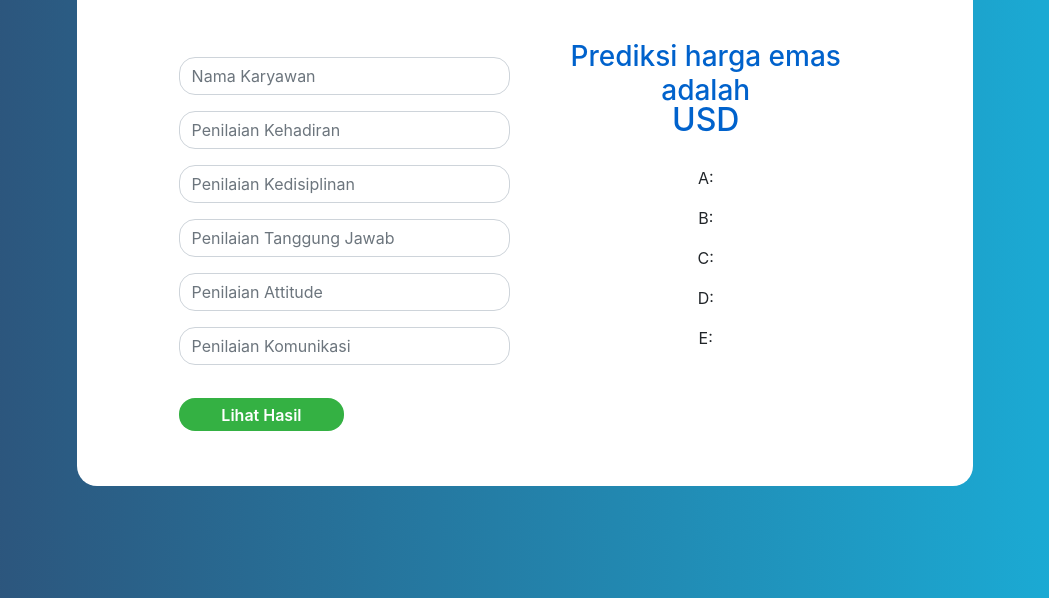
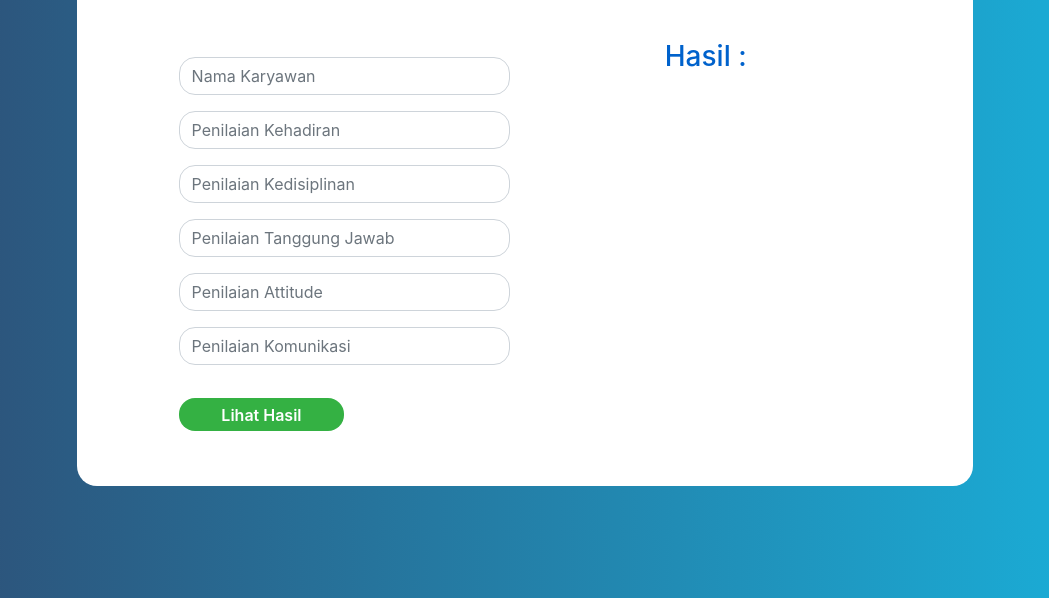
Before and after one commit to Agungbudiiarto/Deploy-MachineLearning, a Flask app: page / in a window 1280 px wide. Shown: the part 202-800 px from the top of the page, without its empty margins (115-1164 px from the left). Run offline with Flask 2, Linux system fonts and the light colour scheme; parts of the project's set-up code (start-up, migrations or seed data) failed here and were passed over; some libraries are stand-ins or nearby versions.

Commit message:
Update index.html

```diff
--- a/template/index.html
+++ b/template/index.html
@@ -12,6 +12,7 @@
     <meta name="viewport" content="width=device-width, initial-scale=1.0" />
     <title>TPDM-1</title>
   </head>
+  <script></script>
   <body>
     <div class="container contact-form">
       <div class="contact-image">
@@ -30,6 +31,7 @@
                 name="txtName"
                 class="form-control"
                 placeholder="Nama Karyawan"
+                id="name"
                 value=""
               />
             </div>
@@ -40,6 +42,7 @@
                 max="5"
                 class="form-control"
                 placeholder="Penilaian Kehadiran"
+                id="nilai1"
                 value=""
               />
             </div>
@@ -50,6 +53,7 @@
                 max="5"
                 class="form-control"
                 placeholder="Penilaian Kedisiplinan"
+                id="nilai2"
                 value=""
               />
             </div>
@@ -60,6 +64,7 @@
                 max="5"
                 class="form-control"
                 placeholder="Penilaian Tanggung Jawab"
+                id="nilai3"
                 value=""
               />
             </div>
@@ -70,6 +75,7 @@
                 max="5"
                 class="form-control"
                 placeholder="Penilaian Attitude"
+                id="nilai4"
                 value=""
               />
             </div>
@@ -80,37 +86,29 @@
                 max="5"
                 class="form-control"
                 placeholder="Penilaian Komunikasi"
+                id="nilai5"
                 value=""
               />
             </div>
             <div class="form-group">
               <input
-                type="submit"
+                type="button"
                 class="btnContact"
                 value="Lihat Hasil"
-                href="#"
+                onclick="data()"
               />
             </div>
           </div>
           <div class="col-md-6">
-            <table><center>
-              <h3 class="text-5xl mb-8" ali>
-                  Prediksi harga emas adalah
-              </h3>
-              <h2 class="text-4xl font-bold">USD {{ Score }}</h2>
-              {% if (Score) != 0 %}
-              <div class="mt-">
-                  <p>A: {{ A }} </p>
-                  <p>B: {{ B }}</p>
-                  <p>C: {{ C }}</p>
-                  <p>D: {{ D }}</p>
-                  <p>E: {{ E }}</p>
-              </div>
-              {% endif %}
+            <h3>Hasil :</h3>
+            <p class="result" id="outputName"></p>
+            <p class="result" id="hasil"></p>
+            <p class="result" id="grade"></p>
           </div>
         </div>
       </form>
     </div>
+    <script src="script.js"></script>
     <script src="//maxcdn.bootstrapcdn.com/bootstrap/4.1.1/js/bootstrap.min.js"></script>
     <script src="//cdnjs.cloudflare.com/ajax/libs/jquery/3.2.1/jquery.min.js"></script>
   </body>
```
